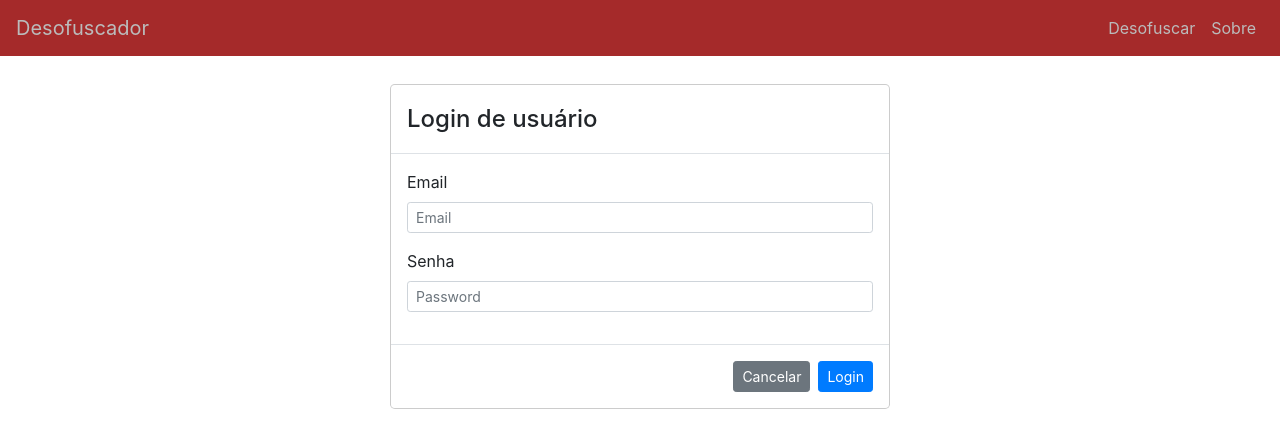
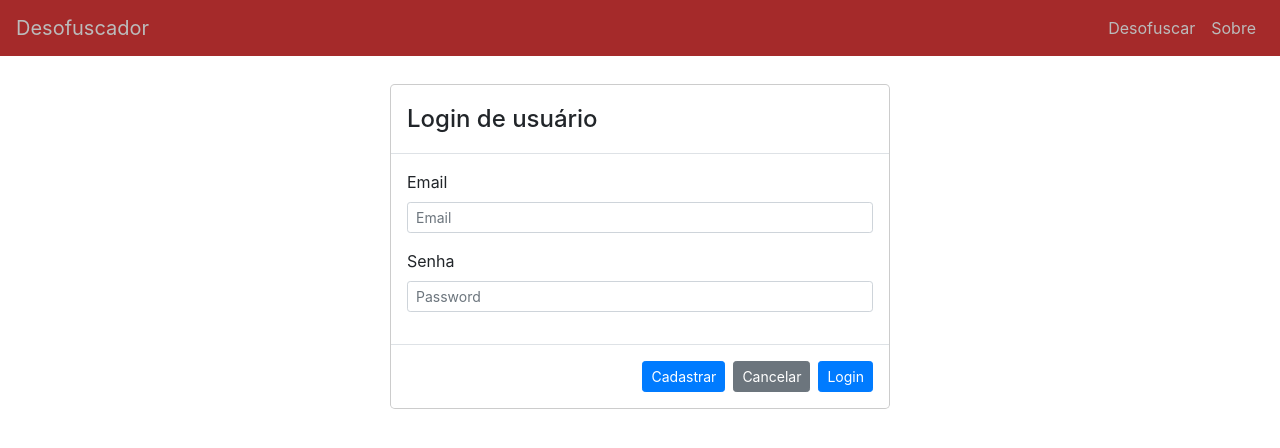
Before and after one commit to eduhebbel/pi-desofuscamento, a React (Create React App) app in the folder frontend/: page / in a window 1280 px wide. Shown: the top 448 px of the page. Built offline with nearby package versions, Linux system fonts and the light colour scheme.

Commit message:
permite cadastrar user via tela de login

```diff
--- a/frontend/src/App.js
+++ b/frontend/src/App.js
@@ -27,11 +27,7 @@ function App() {
               <Login />
             </Route>
             <Route path="/new">
-              {isAuth() ? (
-                <UsersNew />
-              ) : (
-                  <Login />
-                )}
+              <UsersNew />
             </Route>
             <Route path="/edit/:usersId">
               {isAuth() ? (
--- a/frontend/src/components/Login.js
+++ b/frontend/src/components/Login.js
@@ -115,6 +115,7 @@ class Login extends React.Component {
 							</Form>
 						</Modal.Body>
 						<Modal.Footer>
+							<Button size="sm" variant="primary" href="/new">Cadastrar</Button>
 							<Button size="sm" variant="secondary" onClick={this.handleCancel}>Cancelar</Button>
 							<Button size="sm" variant="primary" type="Submit" onClick={this.handleSubmit}>{"Login"}</Button>{' '}
 						</Modal.Footer>
```
